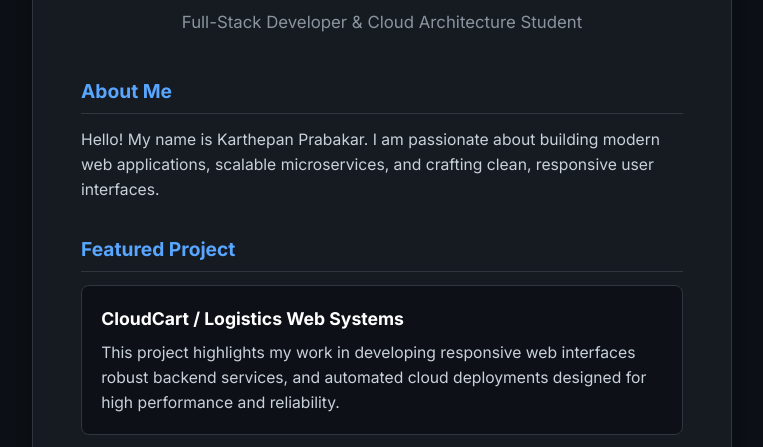
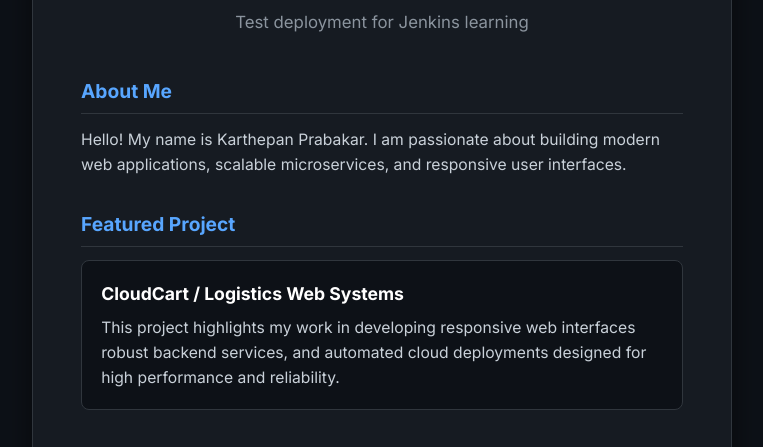
Before and after one commit to karthepan/Jenkins-demo, a plain HTML site: page index.html in a window 1280 px wide. Shown: the part 237-684 px from the top of the page, without its empty margins (258-1021 px from the left). Drawn offline with Linux system fonts and the light colour scheme.

Commit message:
main page updated

```diff
--- a/index.html
+++ b/index.html
@@ -134,13 +134,13 @@
         <div class="header">
             <div class="avatar">KP</div>
             <h1>Karthepan Prabakar</h1>
-            <p>Full-Stack Developer & Cloud Architecture Student</p>
+            <p>Test deployment for Jenkins learning</p>
         </div>
 
         <!-- About Me Section -->
         <div class="section">
             <h2>About Me</h2>
-            <p>Hello! My name is Karthepan Prabakar. I am passionate about building modern web applications, scalable microservices, and crafting clean, responsive user interfaces.</p>
+            <p>Hello! My name is Karthepan Prabakar. I am passionate about building modern web applications, scalable microservices, and responsive user interfaces.</p>
         </div>
 
         <!-- Project Intro Section -->
```
